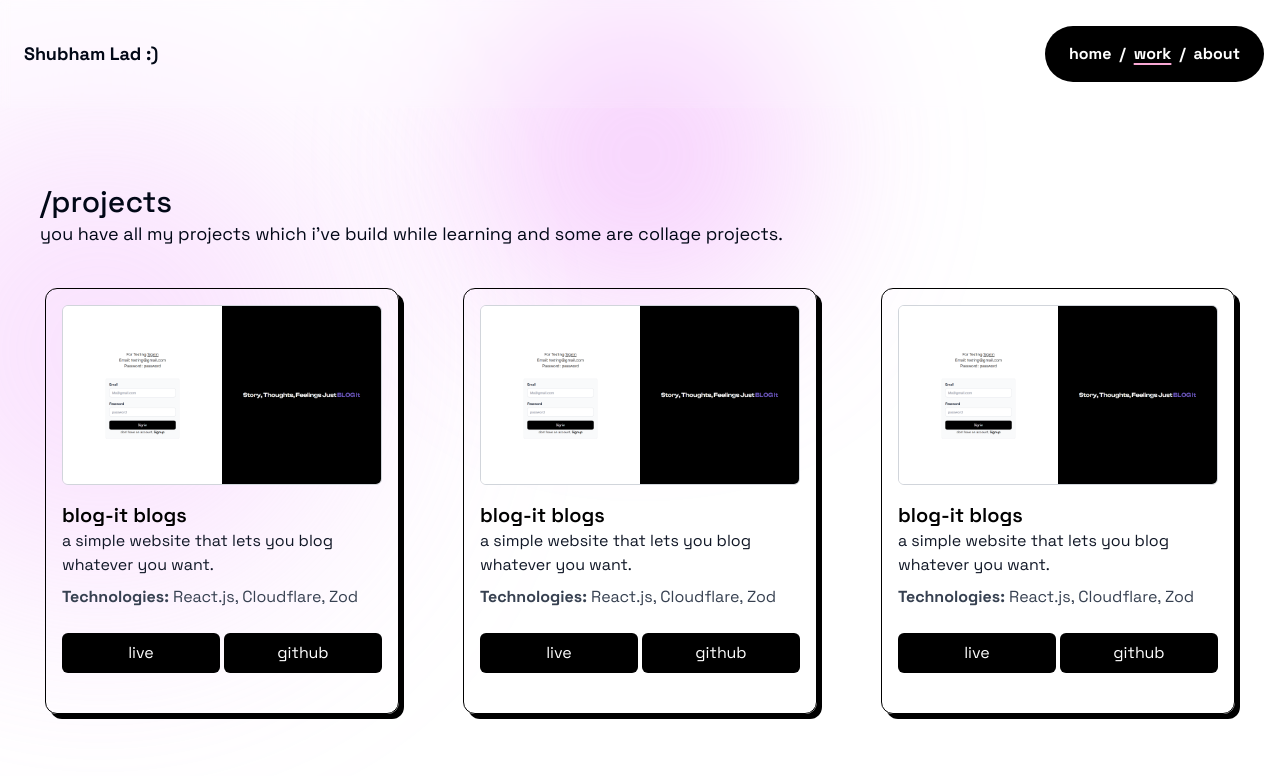
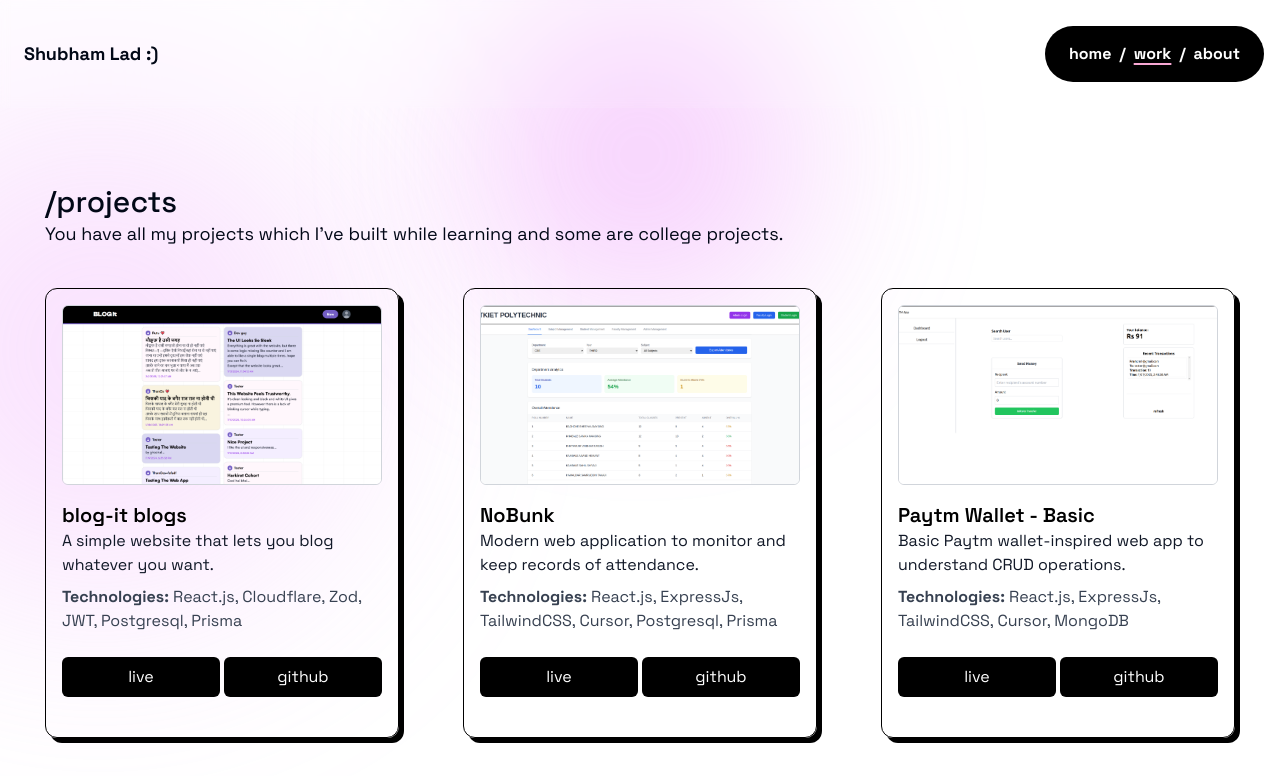
Before and after one commit to 0xShubhamm/Portfolio-next, a Next.js app: page /work in a window 1280 px wide. Shown: the top 776 px of the page. Built offline with nearby package versions, Linux system fonts and the light colour scheme; a web font is replaced by a local one.

Commit message:
project card fixed

```diff
--- a/app/work/page.tsx
+++ b/app/work/page.tsx
@@ -1,36 +1,56 @@
 import ProjectCard from '@/components/ProjectCard'
-import { div } from 'framer-motion/client'
 import React from 'react'
 
-export default function page() {
+export default function Page() {
+    const projects = [
+        {
+            name: "blog-it blogs",
+            description: "A simple website that lets you blog whatever you want.",
+            imageurl: "/blogithome.png",
+            technology: "React.js, Cloudflare, Zod, JWT, Postgresql, Prisma",
+            url: "https://blogit-blogs.vercel.app",
+            giturl: "https://github.com/0xshubham/medium-blog"
+        },
+        {
+            name: "NoBunk",
+            description: "Modern web application to monitor and keep records of attendance.",
+            imageurl: "/nobunk.png",
+            technology: "React.js, ExpressJs, TailwindCSS, Cursor, Postgresql, Prisma",
+            url: "https://no-bunk-fe.vercel.app/",
+            giturl: "https://github.com/0xshubham/nobunk"
+        },
+        {
+            name: "Paytm Wallet - Basic",
+            description: "Basic Paytm wallet-inspired web app to understand CRUD operations.",
+            imageurl: "/paytm.png",
+            technology: "React.js, ExpressJs, TailwindCSS, Cursor, MongoDB",
+            url: "https://paytm-wallet-2okl.vercel.app/",
+            giturl: "https://github.com/0xshubham/paytm-wallet"
+        },
+    ];
+
     return (
-        <div className='pt-32 ' >
-            <div className='flex flex-col items max-w-screen-xl py-10 p-6'>
+        <div className='pt-32'>
+            <div className='flex flex-col max-w-screen-xl py-10 px-6'>
                 <h3 className='text-3xl font-medium'>/projects</h3>
-                <p className='text-lg '>you have all my projects which i&apos;ve build while learning and some are collage projects.</p>
+                <p className='text-lg'>
+                    You have all my projects which I&apos;ve built while learning and some are college projects.
+                </p>
             </div>
-            <div className='flex gap-16 w-full justify-center  max-w-screen-xl flex-wrap'>
 
-
-                <ProjectCard />
-                <ProjectCard />
-                <ProjectCard />
-                <ProjectCard />
-                <ProjectCard />
-                <ProjectCard />
-                <ProjectCard />
-                <ProjectCard />
-                <ProjectCard />
-                <ProjectCard />
-                <ProjectCard />
-                <ProjectCard />
-                <ProjectCard />
-                <ProjectCard />
-                <ProjectCard />
-                <ProjectCard />
-                <ProjectCard />
-                <ProjectCard />
+            <div className='flex gap-16 w-full justify-center max-w-screen-xl flex-wrap px-6'>
+                {projects.map((project, index) => (
+                    <ProjectCard
+                        key={index}
+                        name={project.name}
+                        description={project.description}
+                        imageurl={project.imageurl}
+                        technology={project.technology}
+                        url={project.url}
+                        giturl={project.giturl}
+                    />
+                ))}
             </div>
         </div>
-    )
+    );
 }
--- a/components/ProjectCard.tsx
+++ b/components/ProjectCard.tsx
@@ -3,14 +3,7 @@
 import { motion } from "motion/react"
 import Link from "next/link";
 
-export default function ProjectCard() {
-    const project = {
-        name: "blog-it blogs",
-        description: "a simple website that lets you blog whatever you want.",
-        imageurl: "/blogit.png",
-        technology: "React.js, Cloudflare, Zod",
-        url: "https://blogit-blogs.vercel.app"
-    }
+export default function ProjectCard({ name, description, imageurl, technology, url, giturl }: any) {
 
     return (
 
@@ -19,13 +12,13 @@ export default function ProjectCard() {
             className={` rounded-xl p-4  shadow-solid border border-black gap-5`}
         >
             <div className="max-w-xs" >
-                <Link href={project.url} target="_blank">
+                <Link href={url} target="_blank">
                     <motion.img
-                        src={project.imageurl}
-                        alt={project.name}
+                        src={imageurl}
+                        alt={name}
                         className="aspect-video object-cover rounded-md mb-4 hover:shadow-lg border border-gray-300"
-                        initial={{ scale:1 }}
-                        whileHover={{scale:2 }}
+                        initial={{ scale: 1 }}
+                        whileHover={{ scale: 1.3 }}
                         transition={{
                             duration: 0.2,
                             ease: "easeInOut"
@@ -33,14 +26,14 @@ export default function ProjectCard() {
                     />
                 </Link>
                 <div className="">
-                    <h2 className="text-xl font-semibold text-black">{project.name}</h2>
-                    <p className="text-gray-900">{project.description}</p>
-                    <p className="text-base text-gray-700 mt-2"><b>Technologies:</b> {project.technology}</p>
+                    <h2 className="text-xl font-semibold text-black">{name}</h2>
+                    <p className="text-gray-900">{description}</p>
+                    <p className="text-base text-gray-700 mt-2"><b>Technologies:</b> {technology}</p>
 
                     <div className="flex gap-1 w-full py-6">
 
-                        <Link href={project.url} className="px-2 py-2 bg-black text-white rounded-md  w-1/2  flex justify-center">live</Link>
-                        <Link href={project.url} className="px-2 py-2 bg-black text-white rounded-md  w-1/2  flex justify-center">github</Link>
+                        <Link href={url} className="px-2 py-2 bg-black text-white rounded-md  w-1/2  flex justify-center">live</Link>
+                        <Link href={giturl} className="px-2 py-2 bg-black text-white rounded-md  w-1/2  flex justify-center">github</Link>
                     </div>
                 </div>
 
--- a/components/Projects.tsx
+++ b/components/Projects.tsx
@@ -24,7 +24,7 @@ export default function Projects() {
         {
             name: "Paytm Wallet - Basic",
             description: "Basic payTM wallet insprired web app to understand CRUD Opperation",
-            imageurl: "/Paytm.png",
+            imageurl: "/paytm.png",
             technology: "React.js, ExpressJs, TailwindCSS, Cursor, MongoDB",
             url: "https://no-bunk-fe.vercel.app/",
             giturl: "https://github.com/0xshubham/nobunk"
@@ -50,7 +50,7 @@ export default function Projects() {
                                 alt={project.name}
                                 className="aspect-video object-cover rounded-md mb-4 hover:shadow-lg border border-gray-300"
                                 initial={{ scale: 1 }}
-                                whileHover={{ scale:2}}
+                                whileHover={{ scale:1.2}}
                                 transition={{
                                     duration: 0.2,
                                     ease: "easeInOut"
```
